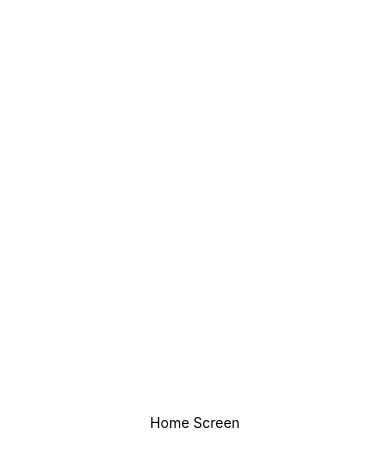
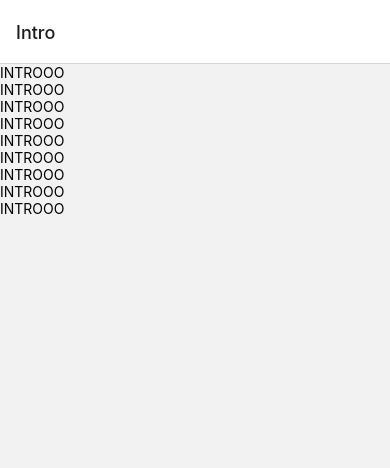
Before and after one commit to WilliamnMiranda/english-app, a React Native app: screen /Intro in a window 390 px wide. Shown: the top 468 px of the page. Built offline with nearby package versions, Linux system fonts and the light colour scheme.

Commit message:
feat: :sparkles: created intro route stack and authenticated user

```diff
--- a/src/App.tsx
+++ b/src/App.tsx
@@ -1,12 +1,16 @@
 import * as React from 'react';
 import { View, Text } from 'react-native';
+import Navigation from './stacks';
+import { StatusBar } from 'react-native';
+import { NavigationContainer } from '@react-navigation/native';
 
 
 function App() {
   return (
-    <View style={{ flex: 1, alignItems: 'center', justifyContent: 'center' }}>
-      <Text>Home Screen</Text>
-    </View>
+    <NavigationContainer>
+      <Navigation />
+      <StatusBar />
+    </NavigationContainer>
   );
 }
 
--- /dev/null
+++ b/src/pages/Intro/index.tsx
@@ -0,0 +1,22 @@
+import { View, Text } from 'react-native'
+import React from 'react'
+
+const Intro = () => {
+  return (
+    <View>
+      <Text>INTROOO</Text>
+      <Text>INTROOO</Text>
+      <Text>INTROOO</Text>
+      <Text>INTROOO</Text>
+
+      <Text>INTROOO</Text>
+      <Text>INTROOO</Text>
+      <Text>INTROOO</Text>
+      <Text>INTROOO</Text>
+      <Text>INTROOO</Text>
+
+    </View>
+  )
+}
+
+export default Intro
--- /dev/null
+++ b/src/stacks/auth/index.tsx
@@ -0,0 +1,13 @@
+import { createNativeStackNavigator } from '@react-navigation/native-stack';
+import Intro from '../../pages/Intro';
+const Stack = createNativeStackNavigator();
+
+const Auth = () => {
+  return (
+    <Stack.Navigator>
+      <Stack.Screen name="Intro" component={Intro} />
+    </Stack.Navigator>
+  )
+}
+
+export default Auth
--- /dev/null
+++ b/src/stacks/index.tsx
@@ -0,0 +1,14 @@
+import { NavigationContainer } from "@react-navigation/native"
+import { Text } from "react-native"
+import Auth from "./auth"
+
+const Navigation = () => {
+  const auth = false
+  return (
+    <>
+      {auth ? <Text> teste </Text> : <Auth />}
+    </>
+  )
+}
+
+export default Navigation
```
